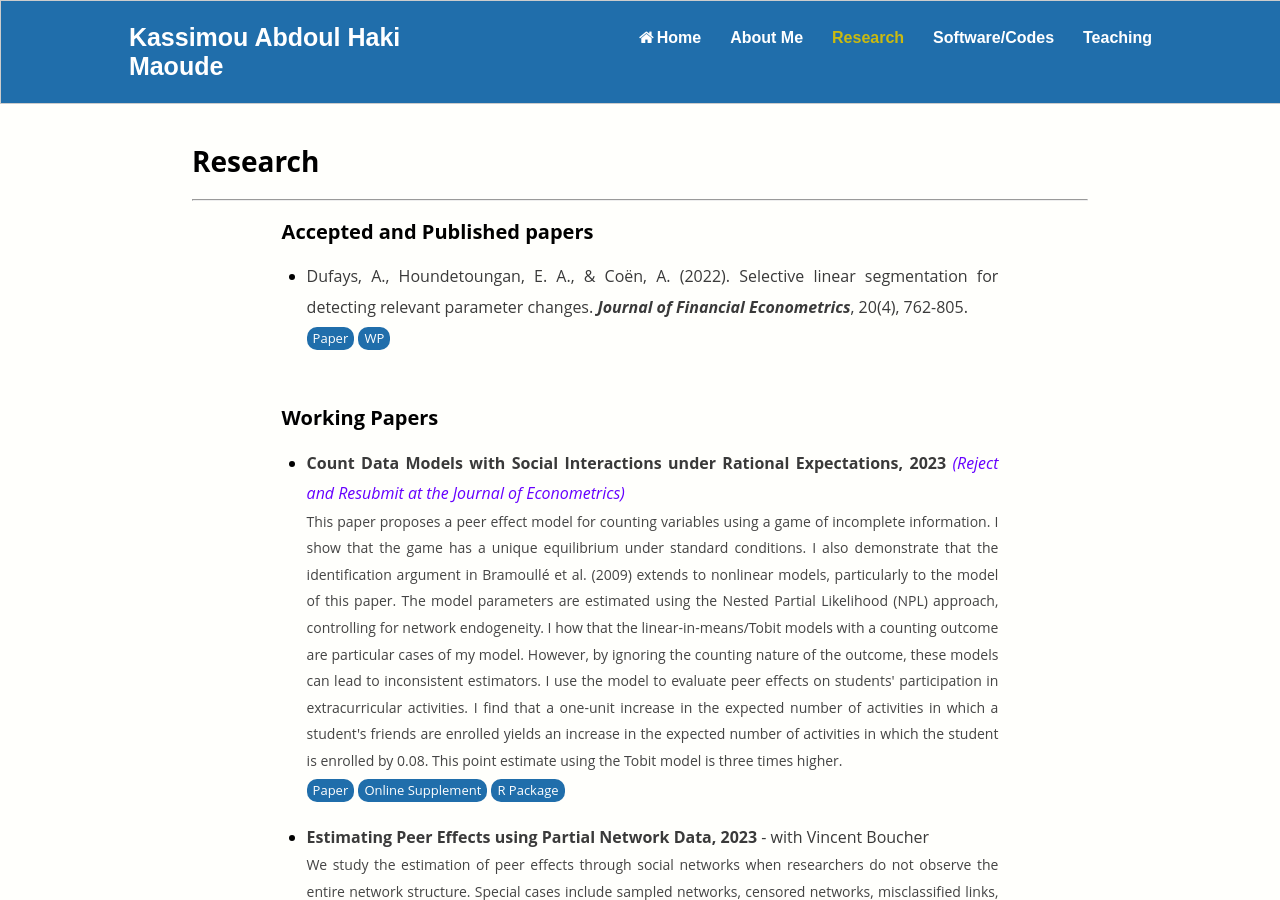
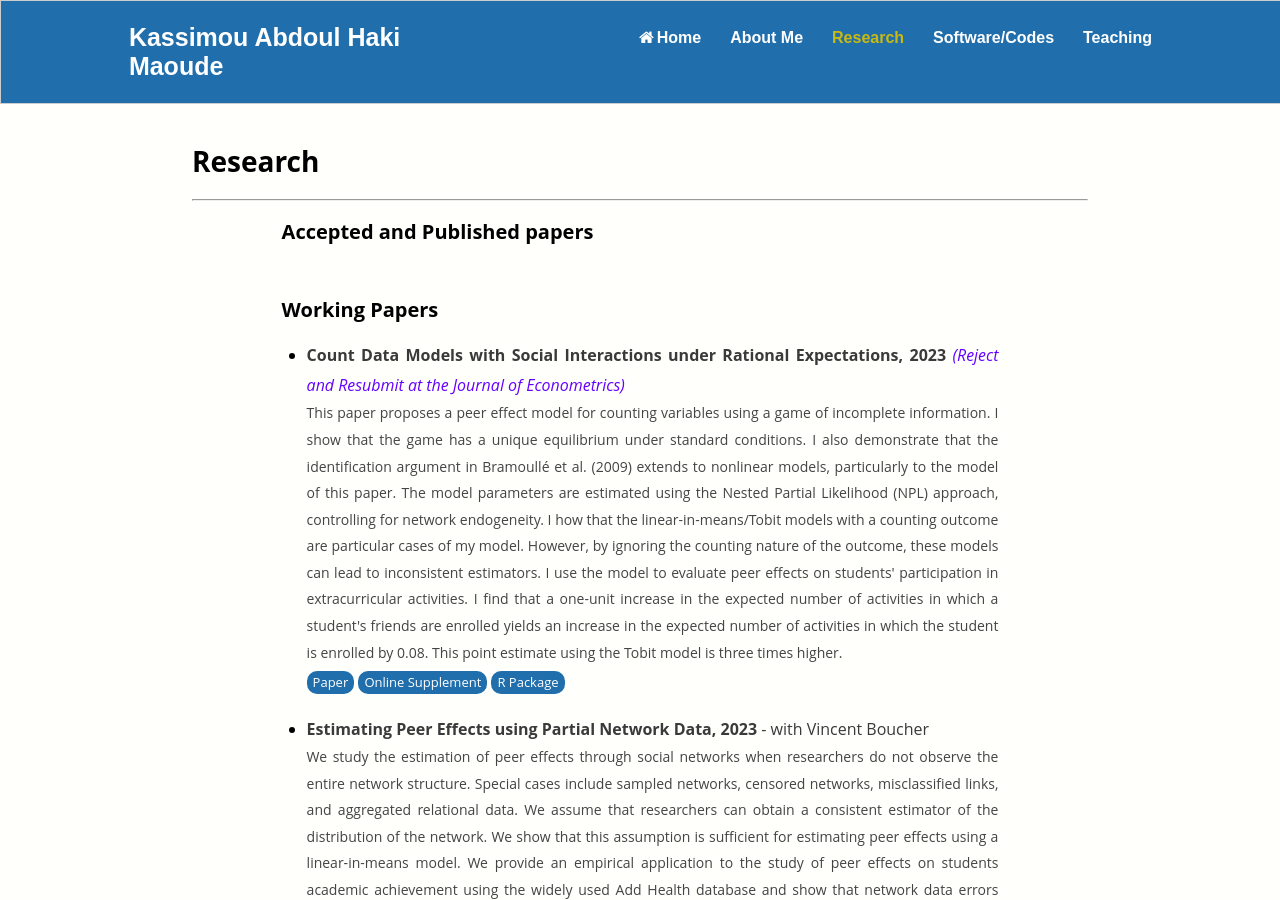
Before and after one commit to abdoulmaoude/abdoulmaoude.github.io, a Jekyll site: the page built from research/index.html, in a window 1280 px wide and 900 px high. Built offline with Jekyll 4.4.1, drawn with Linux system fonts in a browser that asks for light colours.

Commit message:
Update index.html

```diff
--- a/research/index.html
+++ b/research/index.html
@@ -1,6 +1,6 @@
 ---
 layout: menutitle
-title: Research | Elysée Aristide Houndetoungan
+title: Research | Kassimou Abdoul Haki Maoude
 ---
 <script>
 $(document).ready(function() {
@@ -14,12 +14,7 @@ $(document).ready(function() {
   <div class="contentresearch">
   <div id = "research2">
     <h2>Accepted and Published papers</h2>
-  	<ul>
-  		<li><p class="nomarginafter"> Dufays, A., Houndetoungan, E. A., & Coën, A. (2022). Selective linear segmentation for detecting relevant parameter changes.
-			<b><em>Journal of Financial Econometrics</em></b>, 20(4), 762-805.</p> <a type="button" class="button" href="https://doi.org/10.1093/jjfinec/nbaa032" target="_blank">Paper</a>
-      <a type="button" class="button"  href="/files/Papers/Selective_seg_parm_changes.pdf" target="_blank">WP</a>
-		</li>
-  	</ul>
+
   	<br/>
 	<h2>Working Papers</h2>
 	<ul>
```
